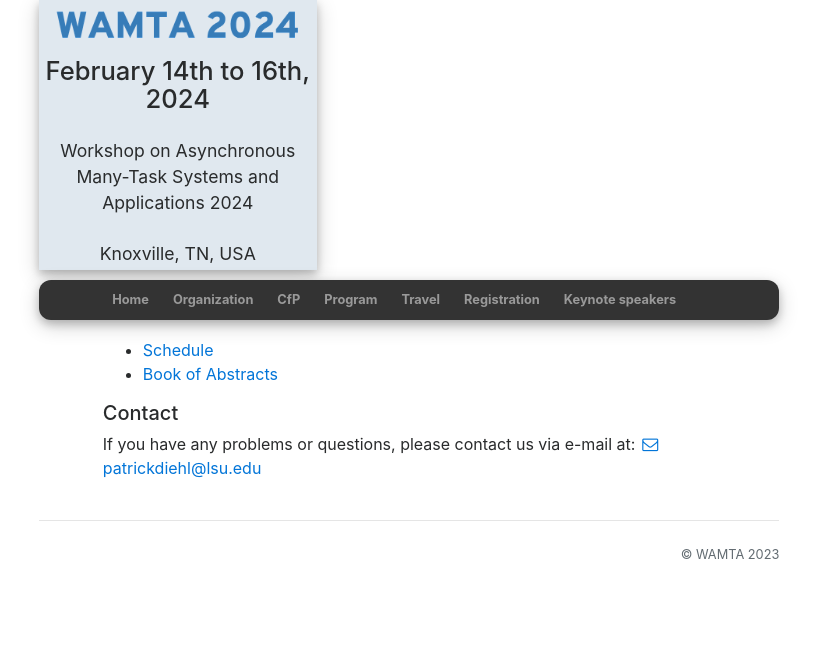
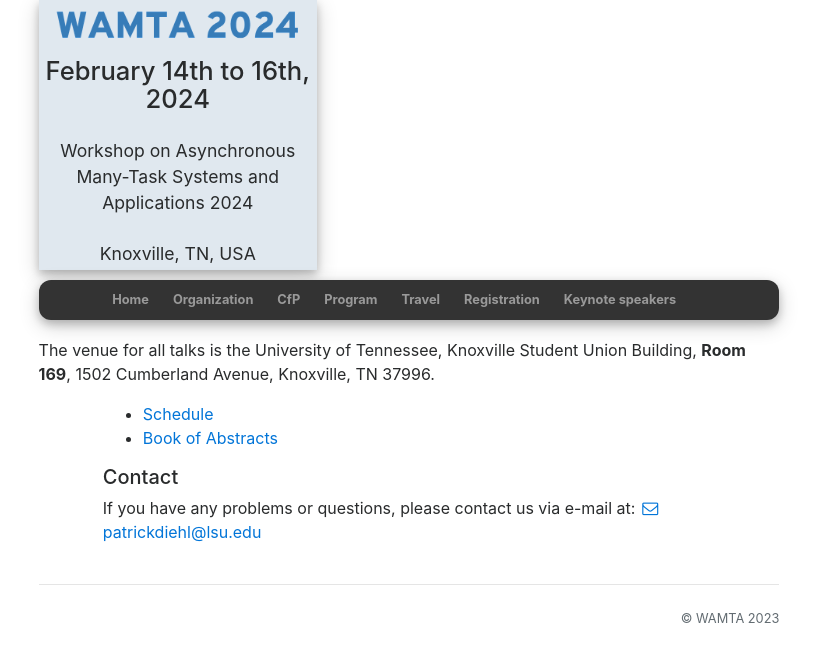
Before and after one commit to wamta26/WAMTA26.github.io, a Jekyll site: the page built from program.md, in a window 1280 px wide. Shown: the top 662 px of the page, without its empty margins (231-1048 px from the left). Built offline with Jekyll 4.4.1, drawn with Linux system fonts in a browser that asks for light colours; nearby versions of some CDN libraries.

Commit message:
Add workshop address to program page

```diff
--- a/program.md
+++ b/program.md
@@ -2,6 +2,8 @@
 layout: page
 slide_id: 4
 ---
+
+The venue for all talks is the University of Tennessee, Knoxville Student Union Building, <b>Room 169</b>, 1502 Cumberland Avenue, Knoxville, TN 37996.
 
 <div class="row">
 
@@ -25,8 +27,4 @@
 <li> <a href="/assets/wamta24_abstracts.pdf"> Book of Abstracts </a> </li>
 </ul>
 
-<!--<li> <a href="/shortcourse"> Short course: Modern STL </a> </li>-->
-<!--<li> <a href="https://www.youtube.com/playlist?list=PL7vEgTL3FalZ7xBUvYrlgacIhc3CqbYAM">Recorded talks</a> </li>-->
-<!--<li> <a href="https://zenodo.org/communities/wamta23/?page=1&size=20">Collection of slides and posters</a> </li>-->
-
 {% include contact-us.html %}
```
